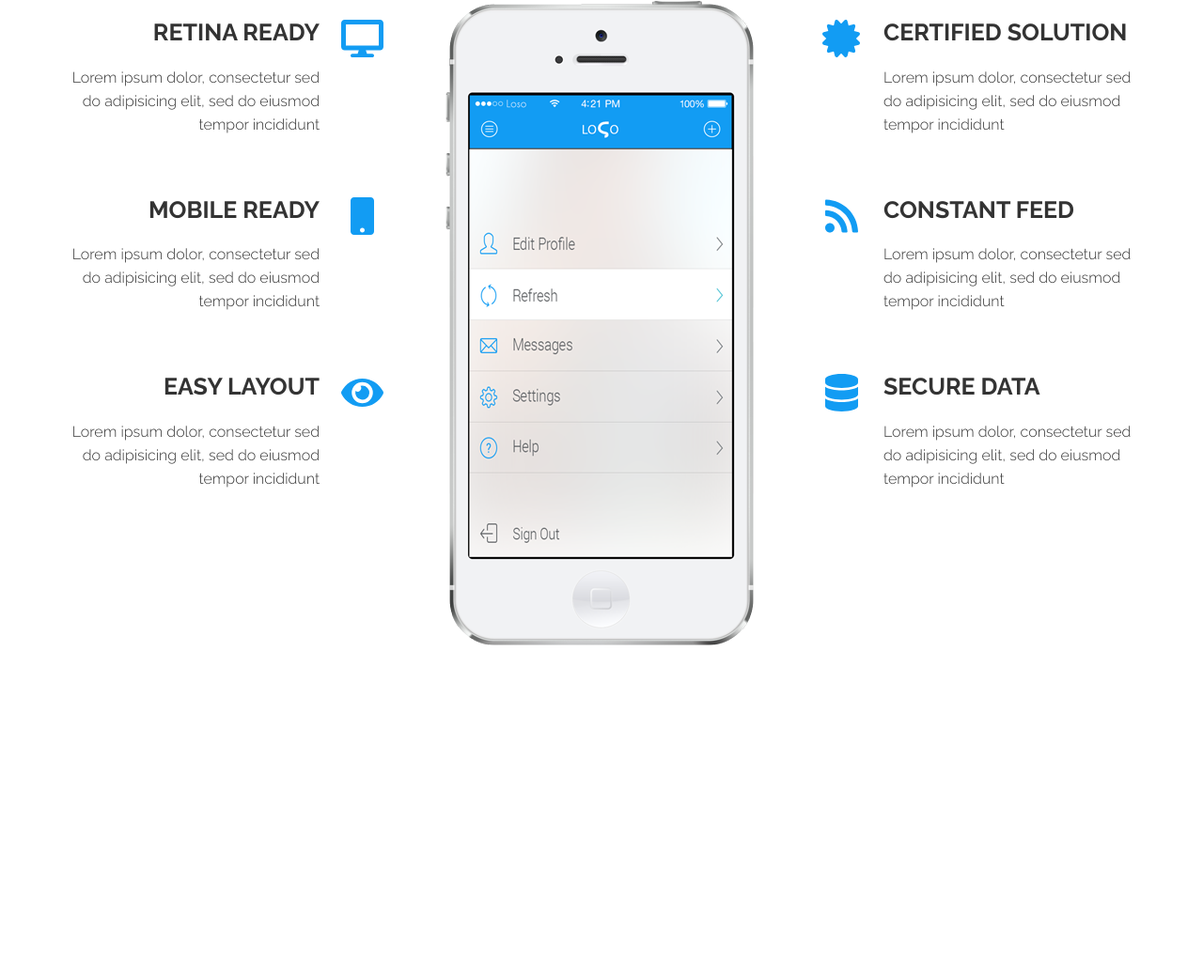
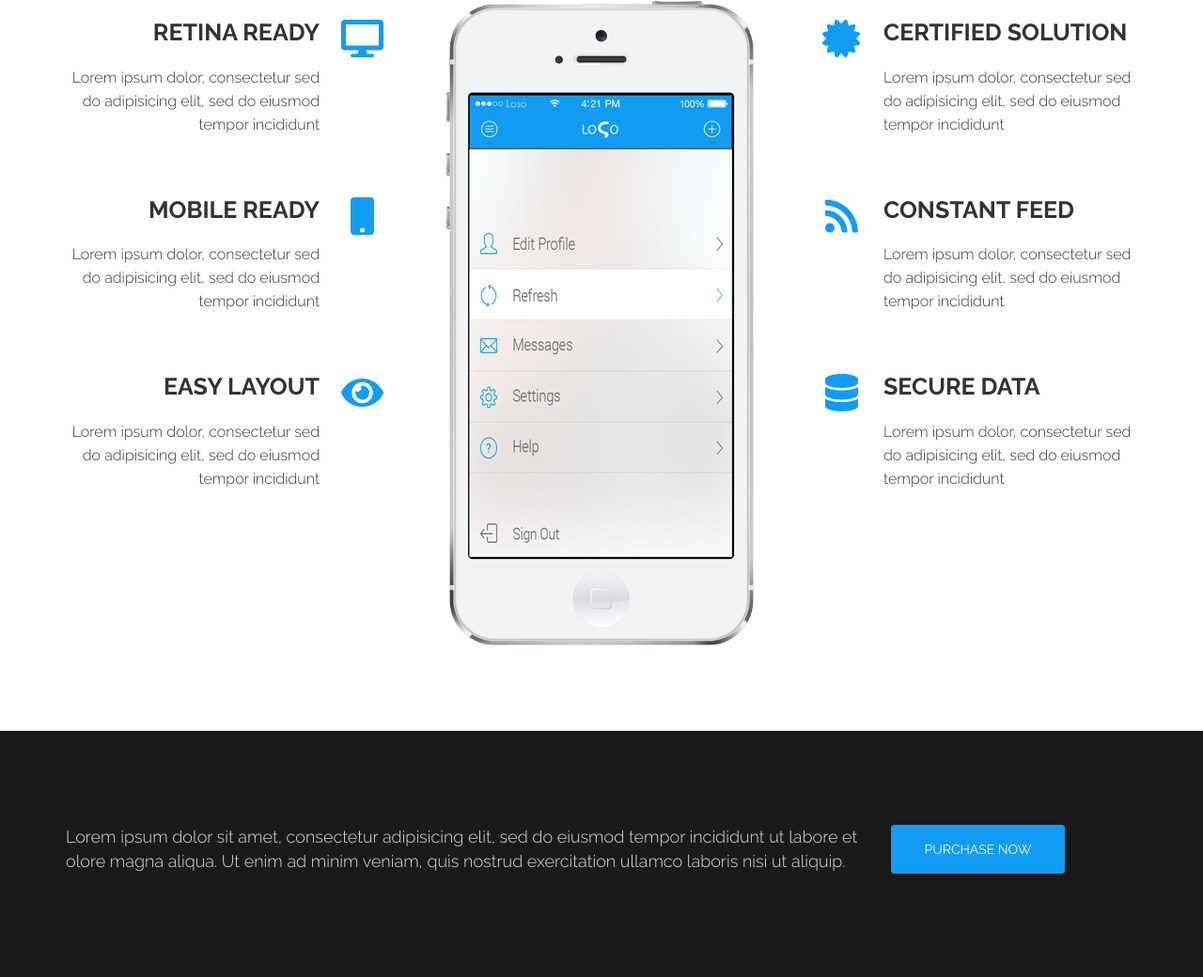
Before and after one commit to Canonball85/Loso_Project, a plain HTML site: page index.html in a window 1280 px wide. Shown: the part 2544-3584 px from the top of the page at 94% size. Before the commit the page ends 3322 px from the top, so only its background shows below. Drawn offline with Linux system fonts and the light colour scheme.

Commit message:
Ajout section Purchase

```diff
--- a/css/style.css
+++ b/css/style.css
@@ -348,3 +348,38 @@ P {
   font-weight: 300;
   line-height: 25px;
 }
+
+/* ======= Purchase Now =========== */
+.purchase-now {
+  background-color: #1a1a1a;
+  padding-top: 100px;
+  padding-bottom: 100px;
+}
+
+.purchase-now p {
+  color: #dfdfdf;
+  font-size: 18px;
+  font-weight: 300;
+}
+
+.btn-purchase-now,
+.btn-purchase-now:active,
+.btn--purchase-now:focus,
+.btn-purchase-now:visited
+{
+  background-color: #129CF3;
+  border: 1px solid #129CF3;
+  color: #fff;
+  border-radius: 3px;
+  padding: 15px 35px;
+  text-transform: uppercase;
+  transition: all 1s;
+  -moz-transition: all 1s;
+  -o-transition: all 1s;
+  -webkit-transition: all 1s;
+}
+
+.btn-purchase-now:hover {
+  background-color: #1274B1;
+  border-color: #316B90;
+}
--- a/index.html
+++ b/index.html
@@ -318,22 +318,26 @@
       <P>Lorem ipsum dolor, consectetur sed do adipisicing elit, sed do eiusmod tempor incididunt</P>
 
         </div>
+      </div>
+    </div>
+  </div>
+</div>
+    </section>
 
-
-
-
-
-
-
-
-
+  <!--- Purchase Now ---->
+  <section class="purchase-now">
+    <div class="container">
+      <div class="row">
+        <div class="col-md-9">
+          <p>Lorem ipsum dolor sit amet, consectetur adipisicing elit, sed do eiusmod tempor incididunt ut labore et olore magna aliqua. Ut enim ad minim veniam, quis nostrud exercitation ullamco laboris nisi ut aliquip.</p>
 
 
 
         </div>
 
+        <div class="col-md-3">
+          <a class="btn btn-primary btn-purchase-now" href="#">Purchase Now</a>        </div>
 
-    </div>
       </div>
     </div>
   </section>
```
Lines whose indentation alone changed are shown as unchanged.
